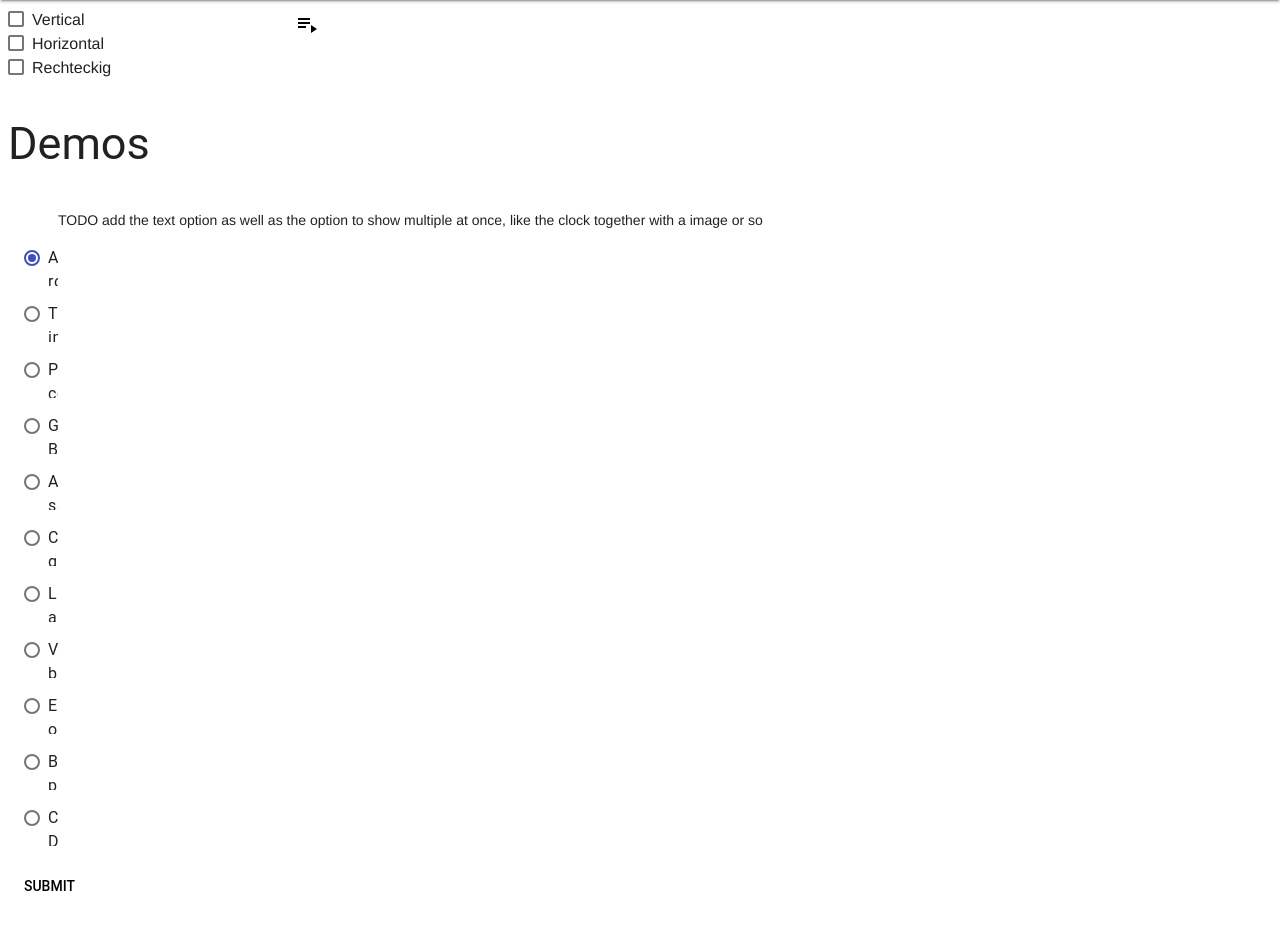
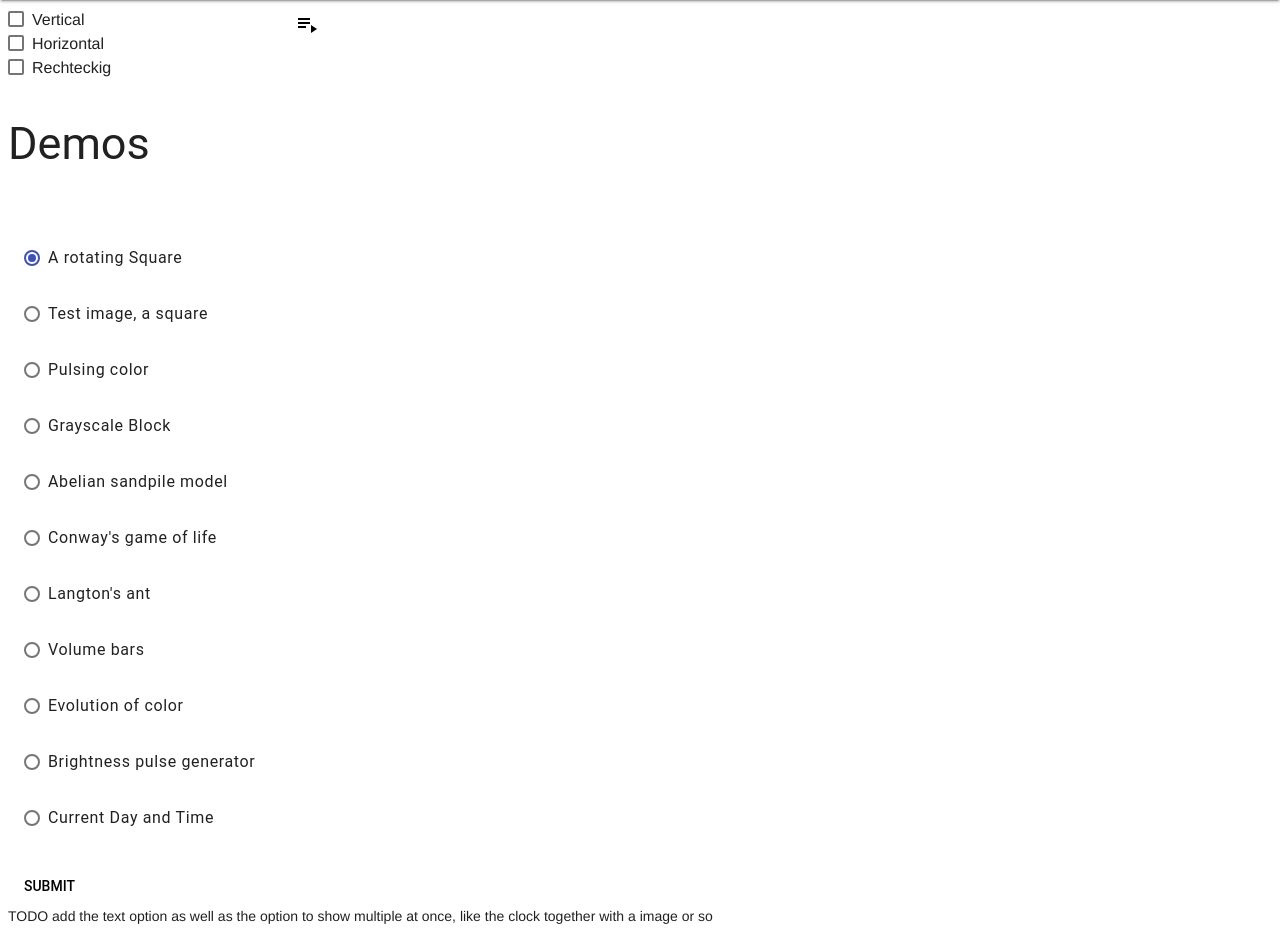
Before and after one commit to Npmr/rpi-rgb-led-matrix-frontend, a Flask app: page / in a window 1280 px wide, after a click on "DEMOS". Shown: the part 112-1064 px from the top of the page. Run offline with Flask 3, Linux system fonts and the light colour scheme.

Commit message:
Try to get the Demos page more usable

```diff
--- a/info.json
+++ b/info.json
@@ -1,3 +1,3 @@
 {
-  "currentApplicationVersion": "v0.0.20"
+  "currentApplicationVersion": "v0.0.21"
 }
--- a/static/css/main.css
+++ b/static/css/main.css
@@ -47,6 +47,10 @@
 
 form {
     width: 50px;
+}
+
+.from-normal {
+    width: 100% !important;
 }
 
 .control-icon {
--- a/templates/index.html
+++ b/templates/index.html
@@ -147,7 +147,7 @@
                     <h2>Demos</h2>
 
                     <div class="mdl-cell mdl-cell--12-col "></div>
-                    <form method="post" action="/process_demo" >
+                    <form method="post" action="/process_demo" class="from-normal">
                         <ul class="demo-list-item mdl-list">
                             <li class="mdl-list__item">
                                 <label class="mdl-radio mdl-js-radio mdl-js-ripple-effect" for="option-1">
```
